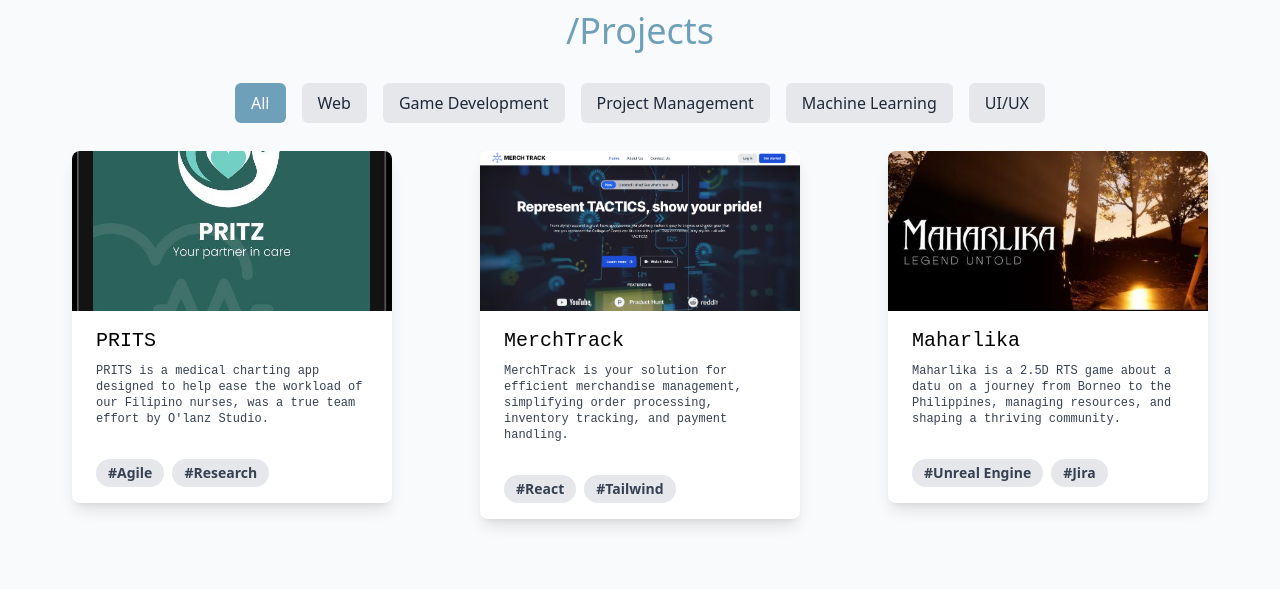
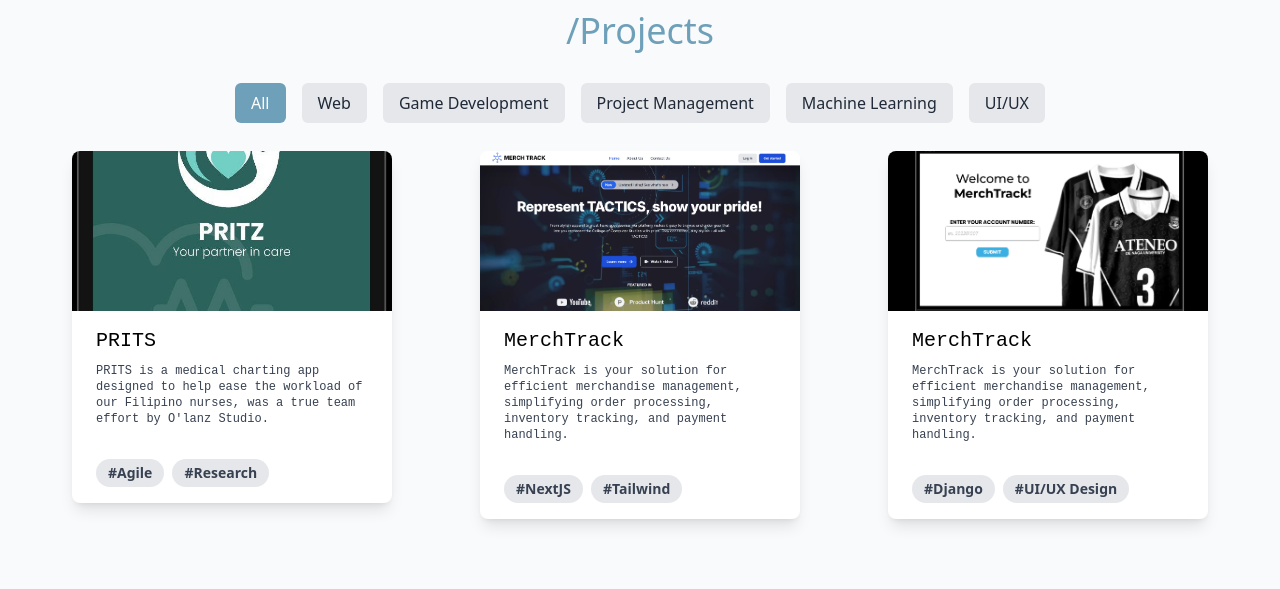
Before and after one commit to kylaronquillo/my-portfolio, a Next.js app: page / in a window 1280 px wide. Shown: the part 820-1409 px from the top of the page. Built offline with nearby package versions, Linux system fonts and the light colour scheme.

Commit message:
Updated Projects

```diff
--- a/src/app/components/projectsection.tsx
+++ b/src/app/components/projectsection.tsx
@@ -38,11 +38,23 @@
     title: "MerchTrack",
     description: "MerchTrack is your solution for efficient merchandise management, simplifying order processing, inventory tracking, and payment handling.",
     skills: [
-      { name: "React", url: "https://reactjs.org" },
+      { name: "NextJS", url: "https://nextjs.org" },
       { name: "Tailwind", url: "https://tailwindcss.com" }
     ],
     gitUrl: "https://github.com/gab-cat/merch-track-client",
     previewUrl: "https://merchtrack.tech/",
+    category: "Web"
+  },
+  {
+    imgUrl: "/images/project-imgs/Merchtrack-django-app.png",
+    title: "MerchTrack",
+    description: "MerchTrack is your solution for efficient merchandise management, simplifying order processing, inventory tracking, and payment handling.",
+    skills: [
+      { name: "Django", url: "https://www.djangoproject.com" },
+      { name: "UI/UX Design", url: "https://www.figma.com" }
+    ],
+    gitUrl: "https://github.com/gab-cat/merch-track-client",
+    previewUrl: "",
     category: "Web"
   },
   {
@@ -53,7 +65,7 @@
       { name: "Unreal Engine", url: "https://www.unrealengine.com" },
       { name: "Jira", url: "https://www.atlassian.com/software/jira" }
     ],
-    gitUrl: "",
+    gitUrl: "https://github.com/gab-cat/merch-track",
     previewUrl: "",
     category: "Game Development"
   },
--- a/src/app/layout.tsx
+++ b/src/app/layout.tsx
@@ -2,8 +2,9 @@
 import "./globals.css";
 
 export const metadata: Metadata = {
-  title: "Create Next App",
-  description: "Generated by create next app",
+  title: "Kyla Ronquillo",
+  description: "This is Kyla Ronquillo's personal website.",
+  icons: "./icons/logo.png",
 };
 
 export default function RootLayout({
--- a/src/app/page.tsx
+++ b/src/app/page.tsx
@@ -1,19 +1,13 @@
 "use client";
 
-import Projects from './components/projectsection'; // Adjust the path as needed
+import Projects from './components/projectsection';// Adjust the path as needed
 import Contact from './components/contact';
 import Header from './components/header';
 import About from './components/about';
-import Head from 'next/head'; // Import Head from next/head
+import Head from 'next/head';
 
 export default function Home() {
   return (
-    <>
-      <Head>
-        <title>Kyla Ronquillo</title>
-        <meta name="description" content="A portfolio showcasing Kyla Ronquillo's projects." />
-      </Head>
-
     <div className="homepage bg-gray-50 min-h-screen flex flex-col items-center">
       {/* Header with Navigation */}
       <Header />
@@ -23,7 +17,7 @@
        <About />
       </section>
 
-        {/* Projects Section */}
+      {/* Call the Projects Component */}
       <section id="projects" className="projects pt-10 pb-10">
         <Projects />
       </section>
@@ -32,7 +26,7 @@
       <section id="contact" className="contact pt-10 pb-10 drop-shadow">
         <Contact />
       </section>
+
     </div>
-    </>
   );
 }
```
Also changed, not shown: public/icons/logo.png (added), public/images/project-imgs/Merchtrack-django-app.png (added). Lines whose indentation alone changed are shown as unchanged.
